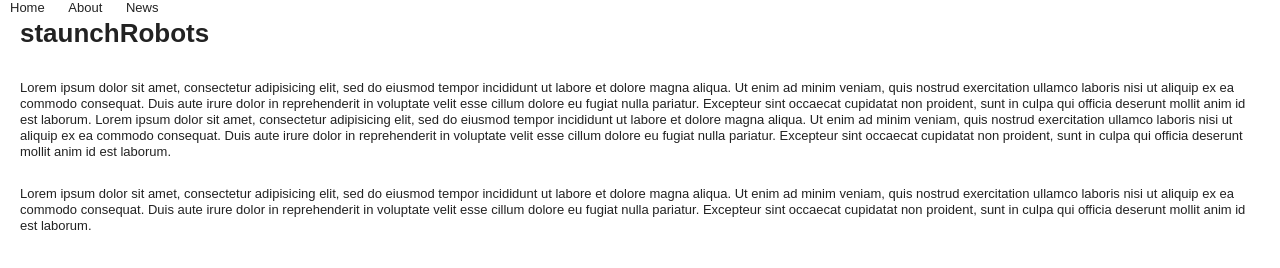
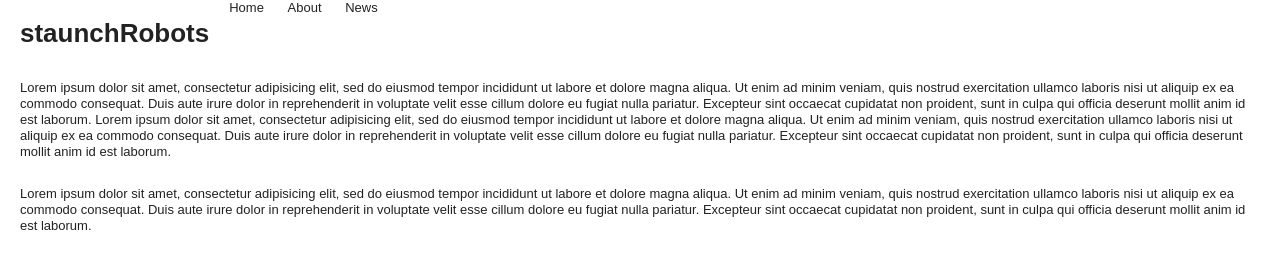
Before and after one commit to morrillt/staunchrobot, a plain HTML site: page index.html in a window 1280 px wide. Drawn offline with nearby package versions, Linux system fonts and the light colour scheme.

Commit message:
Working on navigation css

```diff
--- a/css/style.css
+++ b/css/style.css
@@ -244,12 +244,6 @@ header
 NAV ============================
 */
 
-nav {
-    position: absolute;
-    left: 0;
-    width: 600px;
-    background: url("nav_background");
-}
 
 
 
```
